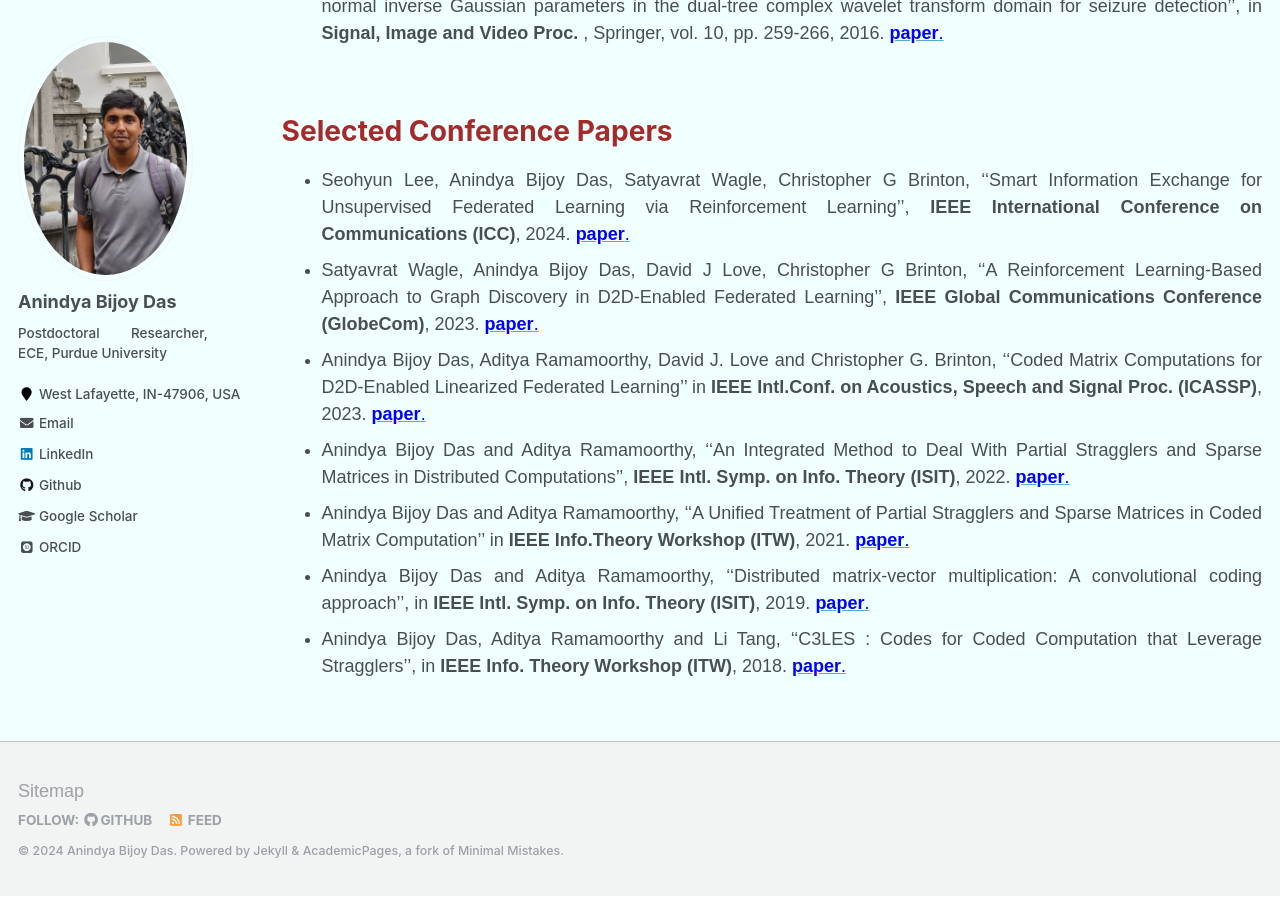
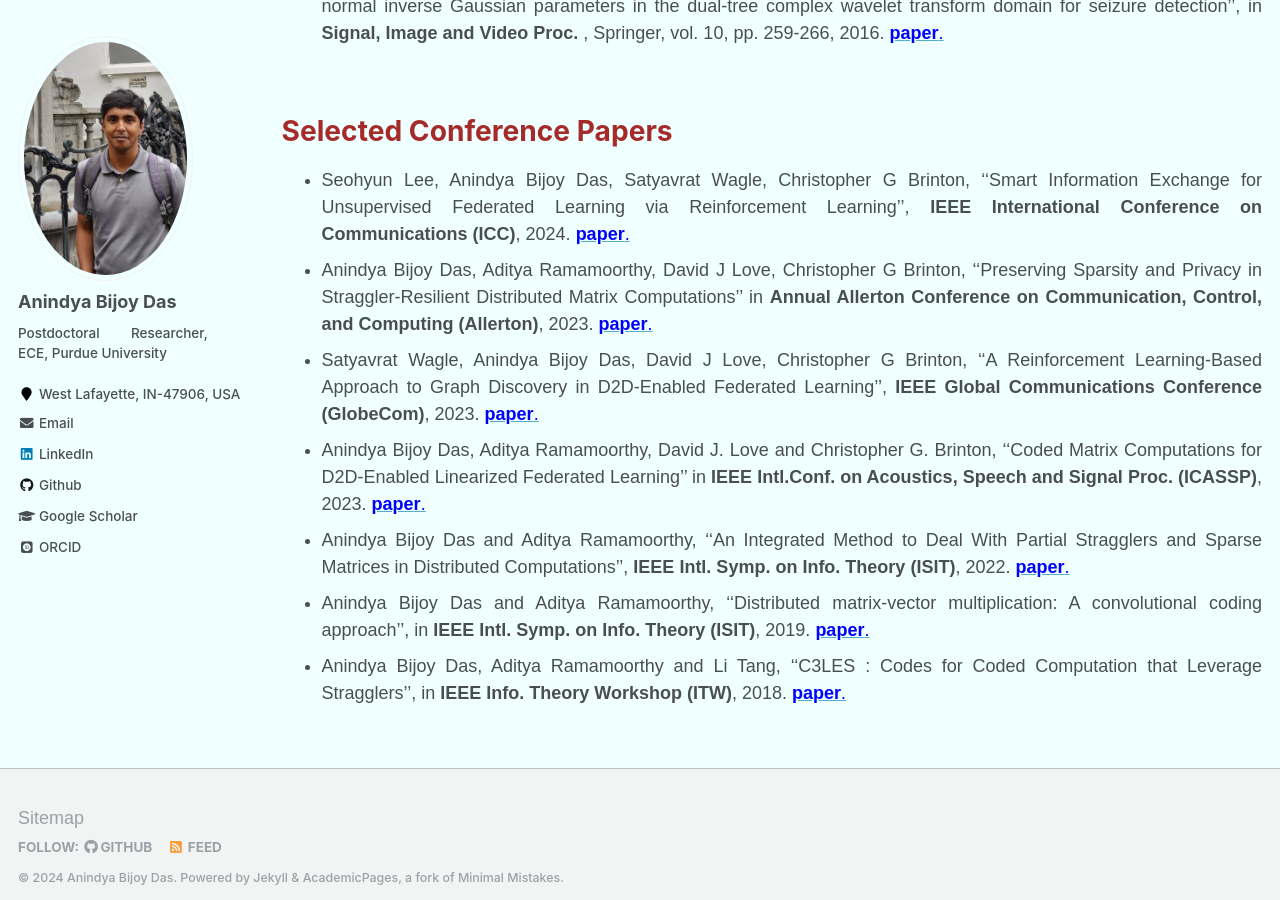
Before and after one commit to anindyabijoydas/portfolio, a Jekyll site: the page built from _pages/research.md, in a window 1280 px wide and 900 px high, scrolled down 1319 px. Built offline with Jekyll 4.4.1, drawn with Linux system fonts in a browser that asks for light colours; some web fonts are replaced.

Commit message:
Update research.md

```diff
--- a/_pages/research.md
+++ b/_pages/research.md
@@ -47,9 +47,9 @@ redirect_from:
 <span style="color:brown">**Selected Conference Papers**</span>
 ======
    * Seohyun Lee, Anindya Bijoy Das, Satyavrat Wagle, Christopher G Brinton, ''Smart Information Exchange for Unsupervised Federated Learning via Reinforcement Learning'', **IEEE International Conference on Communications (ICC)**, 2024. [<span style="color:blue">**paper**.</span>](https://arxiv.org/abs/2402.09629)
+   * Anindya Bijoy Das, Aditya Ramamoorthy, David J Love, Christopher G Brinton, ''Preserving Sparsity and Privacy in Straggler-Resilient Distributed Matrix Computations'' in **Annual Allerton Conference on Communication, Control, and Computing (Allerton)**, 2023. [<span style="color:blue">**paper**.</span>](https://ieeexplore.ieee.org/abstract/document/10313473)
    * Satyavrat Wagle, Anindya Bijoy Das, David J Love, Christopher G Brinton, ''A Reinforcement Learning-Based Approach to Graph Discovery in D2D-Enabled Federated Learning'', **IEEE Global Communications Conference (GlobeCom)**, 2023. [<span style="color:blue">**paper**.</span>](https://ieeexplore.ieee.org/abstract/document/10437633)
    * Anindya Bijoy Das, Aditya Ramamoorthy, David J. Love and Christopher G. Brinton, ''Coded Matrix Computations for D2D-Enabled Linearized Federated Learning'' in **IEEE Intl.Conf. on Acoustics, Speech and Signal Proc. (ICASSP)**, 2023. [<span style="color:blue">**paper**.</span>](https://ieeexplore.ieee.org/abstract/document/10095450)
    * Anindya Bijoy Das and Aditya Ramamoorthy, ''An Integrated Method to Deal With Partial Stragglers and Sparse Matrices in Distributed Computations'', **IEEE Intl. Symp. on Info. Theory (ISIT)**, 2022. [<span style="color:blue">**paper**.</span>](https://ieeexplore.ieee.org/document/9834346)
-   * Anindya Bijoy Das and Aditya Ramamoorthy, ''A Unified Treatment of Partial Stragglers and Sparse Matrices in Coded Matrix Computation'' in **IEEE Info.Theory Workshop (ITW)**, 2021. [<span style="color:blue">**paper**.</span>](https://ieeexplore.ieee.org/document/9611400)
    * Anindya Bijoy Das and Aditya Ramamoorthy, ''Distributed matrix-vector multiplication: A convolutional coding approach'', in **IEEE Intl. Symp. on Info. Theory (ISIT)**,  2019. [<span style="color:blue">**paper**.</span>](https://ieeexplore.ieee.org/abstract/document/8849395)
    * Anindya Bijoy Das, Aditya Ramamoorthy and Li Tang, ''C3LES : Codes for Coded Computation that Leverage Stragglers'', in **IEEE Info. Theory Workshop (ITW)**, 2018. [<span style="color:blue">**paper**.</span>](https://ieeexplore.ieee.org/abstract/document/8613321)
```
